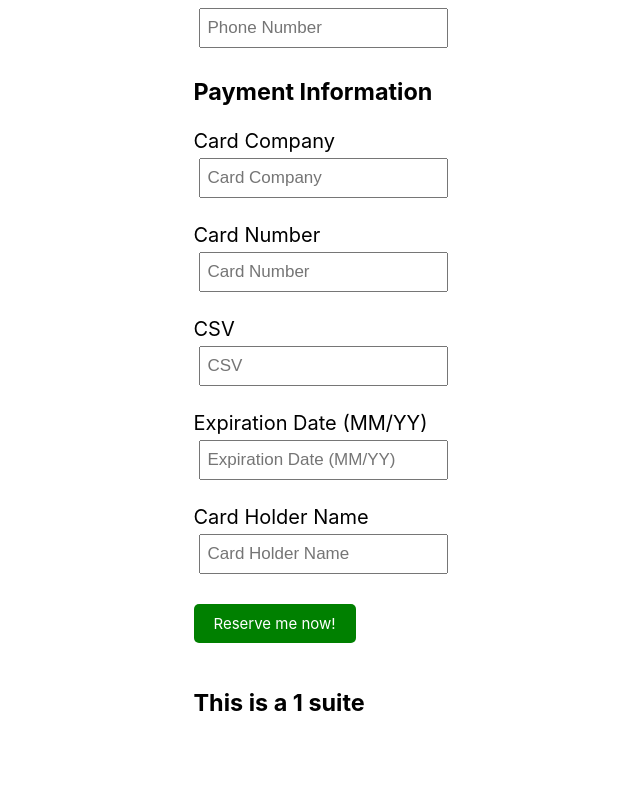
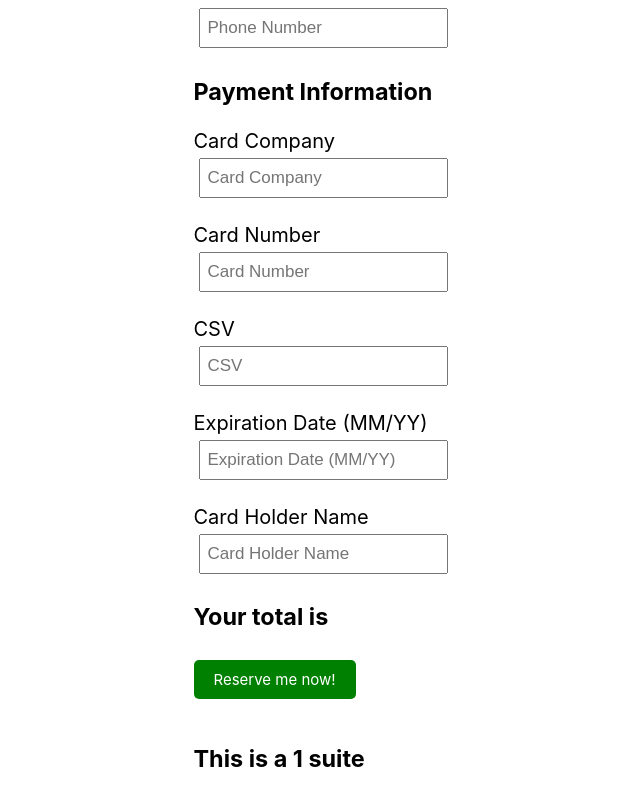
Before and after one commit to loveleen-kaur21/ReservMEJs, a Next.js app in the folder reservme-next-react/: page /checkout/1 in a window 1280 px wide. Shown: the part 910-1706 px from the top of the page, without its empty margins (322-962 px from the left). Before the commit the page ends 1650 px from the top, so only its background shows below. Built offline with nearby package versions, Linux system fonts and the light colour scheme.

Commit message:
shows price

```diff
--- a/reservme-next-react/components/FormInfo.js
+++ b/reservme-next-react/components/FormInfo.js
@@ -2,6 +2,8 @@ import styles from '../styles/Forms.module.css'
 import { useState } from 'react'
 import SubmitInfoButton from './SubmitInfoButton'
 import {rooms} from '../data'
+
+
 
 // Save form
 const save = (form, id) => {
@@ -19,6 +21,7 @@ const save = (form, id) => {
     filtered.payment['cardholderName'] = `${form.cardHolderName}`
 }
 
+
 const FormInfo = ({id}) => {
     const [fName, setFname] = useState('')
     const [lName, setLname] = useState('')
@@ -35,6 +38,12 @@ const FormInfo = ({id}) => {
     const [cardHolderName, setCardHolderName] = useState('')
 
 
+    const price = (id) => {
+        const filtered = rooms.filter((room) => (room.available && room.name === id)).shift()
+        if (filtered) {
+            return filtered.price
+        }
+        }
 
     const onSubmit = (e) => {
         e.preventDefault()
@@ -178,6 +187,7 @@ const FormInfo = ({id}) => {
                 value={cardHolderName}
                 onChange={(e) => setCardHolderName(e.target.value)}></input>
             </div>
+            <h3>Your total is {price(id)}</h3>
             <SubmitInfoButton color='green' text='Reserve me now!' />
             </div>
             </form>
--- a/reservme-next-react/data.js
+++ b/reservme-next-react/data.js
@@ -1,4 +1,5 @@
 export const rooms = [
+
     {
         id: '1',
         name: 'studio',
--- a/reservme-next-react/pages/checkout/[id].js
+++ b/reservme-next-react/pages/checkout/[id].js
@@ -1,10 +1,10 @@
 import FormInfo from '../../components/FormInfo'
 import {useRouter} from 'next/router'
+import {rooms} from '../../data'
 
 export default function handler() {
     const router = useRouter()
     const {id} = router.query
-
     return (
     <div>
         <FormInfo id={id}/>
```
